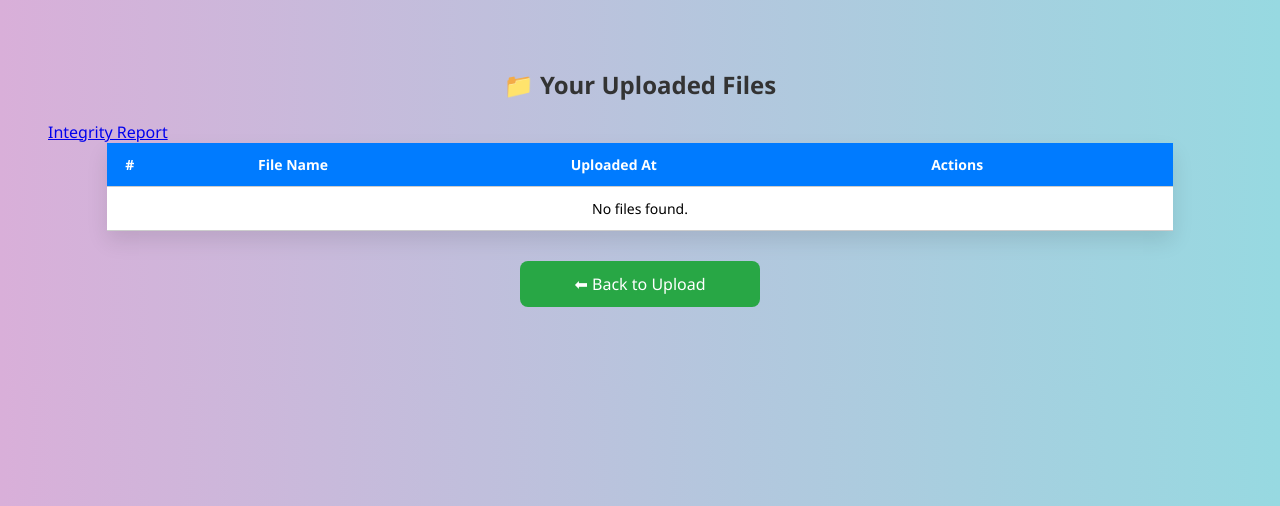
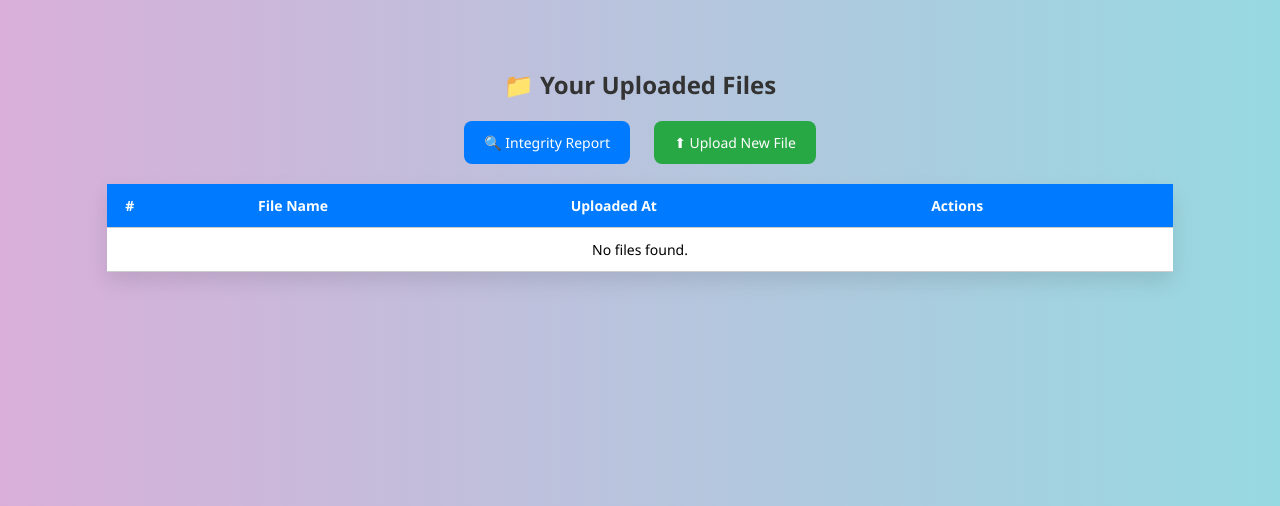
Before and after one commit to foxytot6872/Somchart-CSS454, a PHP site: page /filelist.php in a window 1280 px wide. Shown: the top 506 px of the page. Run offline with PHP 8.4, Linux system fonts and the light colour scheme; the visitor is signed in with stand-in values (Sample User, id 1); data that the repository does not hold is empty.

Commit message:
Ui fixes

```diff
--- a/filelist.php
+++ b/filelist.php
@@ -15,12 +15,10 @@ $tablename = $_SESSION['user_table'];
 if ($_SERVER['REQUEST_METHOD'] === 'POST' && isset($_POST['delete_id'])) {
     $fileId = intval($_POST['delete_id']);
 
-    // Delete from user's private table
     $stmt1 = $mysqli->prepare("DELETE FROM `$tablename` WHERE FILE_ID = ?");
     $stmt1->bind_param("i", $fileId);
     $stmt1->execute();
 
-    // Optional: also delete from all_file table
     $stmt2 = $mysqli->prepare("DELETE FROM `all_file` WHERE FILE_ID = ?");
     $stmt2->bind_param("i", $fileId);
     $stmt2->execute();
@@ -46,6 +44,26 @@ $result = $mysqli->query($query);
     h2 {
       text-align: center;
       color: #333;
+    }
+
+    .action-buttons {
+      text-align: center;
+      margin-bottom: 20px;
+    }
+
+    .top-btn {
+      display: inline-block;
+      background-color: #007BFF;
+      color: white;
+      padding: 12px 20px;
+      border-radius: 8px;
+      text-decoration: none;
+      margin: 0 10px;
+      font-size: 14px;
+    }
+
+    .top-btn:hover {
+      background-color: #0056b3;
     }
 
     table {
@@ -95,28 +113,17 @@ $result = $mysqli->query($query);
     .delete-btn:hover {
       background-color: #c82333;
     }
-
-    .back-btn {
-      display: block;
-      margin: 30px auto;
-      background-color: #28a745;
-      color: white;
-      padding: 12px 20px;
-      text-align: center;
-      width: 200px;
-      text-decoration: none;
-      border-radius: 8px;
-    }
-
-    .back-btn:hover {
-      background-color: #218838;
-    }
   </style>
 </head>
 <body>
 
   <h2>📁 Your Uploaded Files</h2>
-    <a href="integrity_report.php?>">Integrity Report</a>
+
+  <!-- 🔘 Integrity + Upload Buttons -->
+  <div class="action-buttons">
+    <a href="integrity_report.php" class="top-btn">🔍 Integrity Report</a>
+    <a href="upload.php" class="top-btn" style="background-color: #28a745;">⬆ Upload New File</a>
+  </div>
 
   <table>
     <tr>
@@ -136,13 +143,10 @@ $result = $mysqli->query($query);
         echo "<td>" . $row['UPLOADTIMESTAMP'] . "</td>";
         echo "<td>";
         echo "<a class='btn view-btn' href='view_file.php?fid={$row['FILE_ID']}'>View</a> ";
-
-        // 🗑 Delete form
         echo "<form style='display:inline;' method='POST' action='filelist.php' onsubmit=\"return confirm('Are you sure you want to delete this file?');\">";
         echo "<input type='hidden' name='delete_id' value='{$row['FILE_ID']}'>";
         echo "<button type='submit' class='btn delete-btn'>Delete</button>";
         echo "</form>";
-
         echo "</td>";
         echo "</tr>";
         $i++;
@@ -153,7 +157,5 @@ $result = $mysqli->query($query);
     ?>
   </table>
 
-  <a class="back-btn" href="upload.php">⬅ Back to Upload</a>
-
 </body>
 </html>
```
